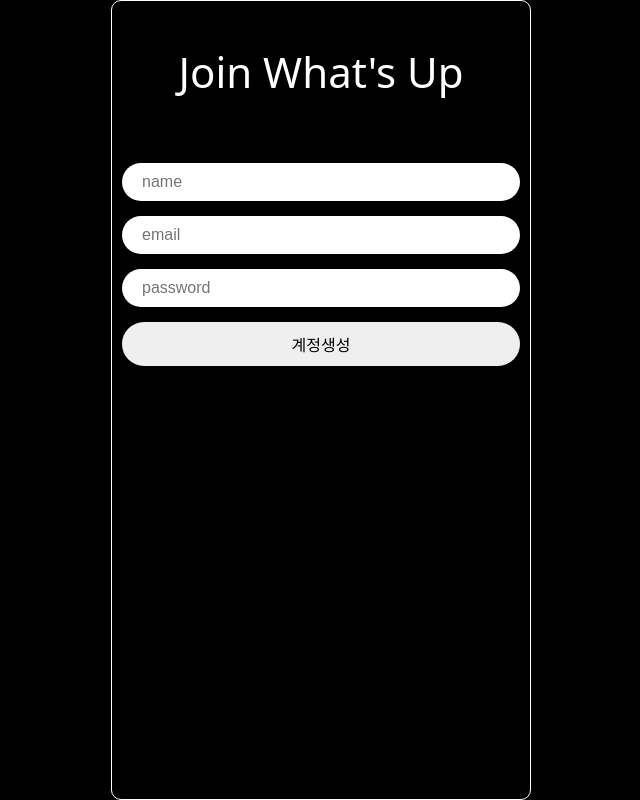
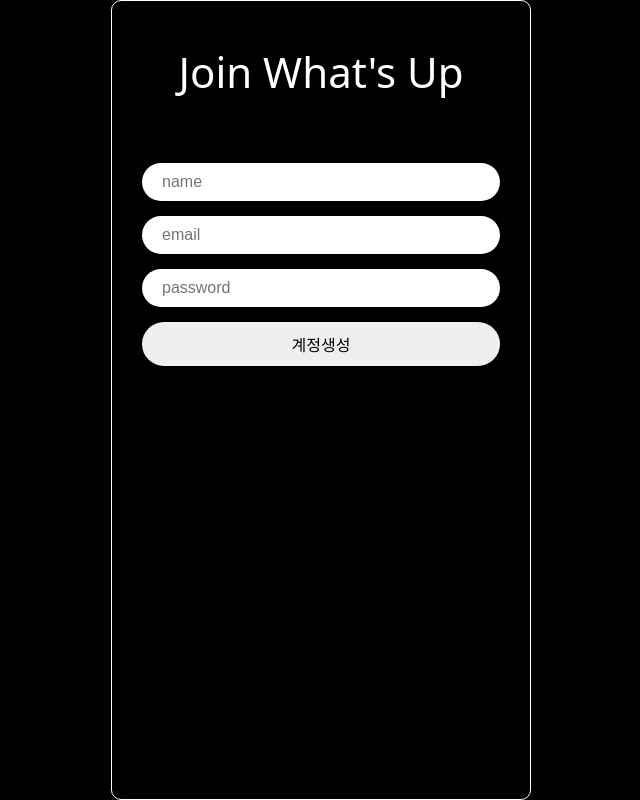
Before and after one commit to woooooooojin/WhatsUp, a React (Vite) app: page /create-account in a window 1280 px wide. Shown: the whole page, without its empty margins (319-959 px from the left). Built offline with nearby package versions, Linux system fonts and the light colour scheme; the HTML template or start-up script is replaced by a standard one.

Commit message:
form css

```diff
--- a/src/routes/CreateAccount.tsx
+++ b/src/routes/CreateAccount.tsx
@@ -17,7 +17,7 @@
   flex-direction: column;
   gap: 15px;
   width: 100%;
-  padding: 0 10px;
+  padding: 0 30px;
 `
 const Input = styled.input`
   padding: 10px 20px;
```
